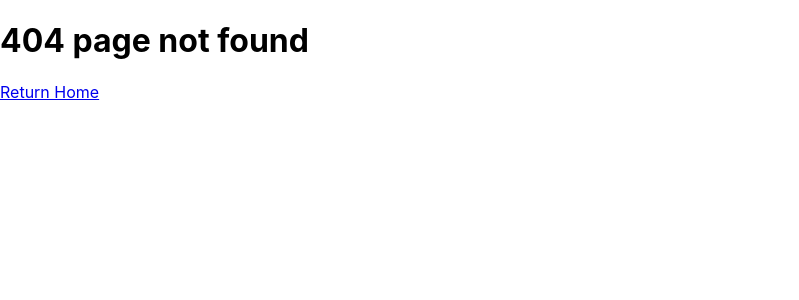
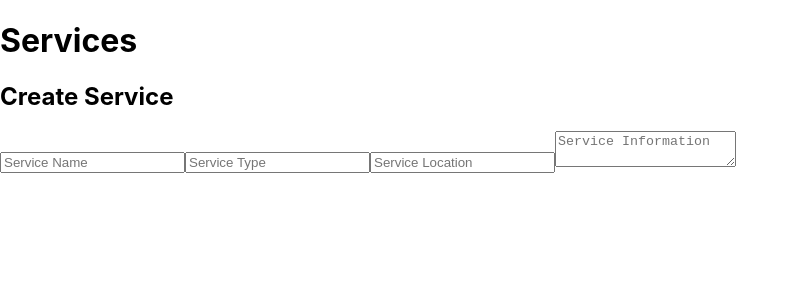
Before and after one commit to Jordan-Holm/handy_man, a React (Create React App) app in the folder client/: page /1/services in a window 1280 px wide. Before the commit this address had no page. Shown: the top 300 px of the page, without its empty margins (0-799 px from the left). Built offline with nearby package versions, Linux system fonts and the light colour scheme; no server answers.

Commit message:
service view completed

```diff
--- a/client/src/App.js
+++ b/client/src/App.js
@@ -1,6 +1,7 @@
 import { Routes, Route } from 'react-router-dom';
 import Home from './components/shared/home/Home';
 import Workers from './components/workers/Workers';
+import Services from './components/services/Services';
 import NoMatch from './components/shared/NoMatch';
 
 const App = () => (
@@ -8,6 +9,7 @@ const App = () => (
     <Routes>
       <Route path='/' element={<Home />} />
       <Route path='/workers' element={<Workers />} />
+      <Route path='/:workerId/services' element={<Services />} />
       <Route path='/*' element={<NoMatch />} />
     </Routes>
   </>
--- /dev/null
+++ b/client/src/components/services/ServiceForm.js
@@ -0,0 +1,60 @@
+import { useState, useEffect } from 'react';
+
+const ServiceForm = ({ addService, id, name, type, location, info, setEdit, updateService}) => {
+    const [service, setService] = useState({ name: '', type: '', location: '', info: '' })
+
+    useEffect( () => {
+        if (id) {
+            setService({ name, type, location, info })
+        }
+    }, [])
+
+    const handleSubmit = (e) => {
+        e.preventDefault()
+        if (id) {
+            updateService(id, service)
+            setEdit(false)
+        } else {
+            addService(service)
+        }
+        setService({ name: '', type: '', location: '', info: '' })
+    }
+
+    return(
+        <>
+            <h2>{id ? 'Edit' : 'Create'} Service</h2>
+            <form onSubmit={handleSubmit}>
+                <input
+                    name='name'
+                    value={service.name}
+                    onChange={(e) => setService({ ...service, name: e.target.value })}
+                    required
+                    placeholder='Service Name'
+                />
+                <input
+                    name='type'
+                    value={service.type}
+                    onChange={(e) => setService({ ...service, type: e.target.value })}
+                    required
+                    placeholder='Service Type'
+                />
+                <input
+                    name='location'
+                    value={service.location}
+                    onChange={(e) => setService({ ...service, location: e.target.value })}
+                    required
+                    placeholder='Service Location'
+                />
+                <textarea
+                    name='info'
+                    value={service.info}
+                    onChange={(e) => setService({ ...service, info: e.target.value })}
+                    required
+                    placeholder='Service Information'
+                />
+            </form>
+        </>
+    )
+}
+
+export default ServiceForm;
--- /dev/null
+++ b/client/src/components/services/ServiceList.js
@@ -0,0 +1,18 @@
+import ServiceShow from './ServiceShow';
+
+const ServiceList = ({ services, updateService, deleteService }) => (
+    <>
+        {
+            services.map( s =>
+               <ServiceShow
+                key={s.id}
+                {...s}
+                updateService={updateService}
+                deleteService={deleteService}
+               />
+            )
+        }
+    </>
+)
+
+export default ServiceList;
--- /dev/null
+++ b/client/src/components/services/ServiceShow.js
@@ -0,0 +1,44 @@
+import { useState } from "react";
+import ServiceForm from './ServiceForm';
+
+const ServiceShow = ({ id, name, type, location, info, updateService, deleteService }) => {
+    const [editing, setEdit] = useState(false)
+
+    return (
+        <>
+            <h3>{type}</h3>
+            <h4>{name}</h4>
+            <h5>{location}</h5>
+            <p>{info}</p>
+
+            { editing ?
+                <>
+                    <ServiceForm
+                        id={id}
+                        name={name}
+                        type={type}
+                        location={location}
+                        info={info}
+                        updateService={updateService}
+                        setEdit={setEdit}
+                    />
+                    <button onClick={() => setEdit(false)}>
+                        Cancel
+                    </button>
+                </>
+                :
+                <button onClick={() => setEdit(true)}>
+                    Edit
+                </button>
+            }
+            <button onClick={() => deleteService(id)}>
+                Delete
+            </button>
+            <button>
+                Comments
+            </button>
+        </>
+    )
+}
+
+export default ServiceShow;
--- /dev/null
+++ b/client/src/components/services/Services.js
@@ -0,0 +1,61 @@
+import { useState, useEffect } from 'react';
+import axios from 'axios';
+import { useParams } from 'react-router-dom';
+import ServiceList from './ServiceList';
+import ServiceForm from './ServiceForm';
+
+const Services = () => {
+    const [services, setServices] = useState([])
+
+    const { workerId } = useParams()
+
+    useEffect( () => {
+        axios.get(`/api/workers/${workerId}/services`)
+            .then ( res => setServices(res.data) )
+            .catch( err => console.log(err) )
+    }, [])
+
+    const addService = (service) => {
+        axios.post(`/api/workers/${workerId}/services`, { service })
+            .then( res => setServices([...services, res.data]))
+            .catch( err => console.log(err) )
+    }
+
+    const  updateService = (id, service) => {
+        axios.put(`/api/workers/${workerId}/services/${id}`, { service})
+            .then( res => {
+                const newUpdatedServices = services.map( s => {
+                    if (s.id === id) {
+                        return res.data
+                    }
+                    return s
+                })
+                setServices(newUpdatedServices)
+            })
+            .catch( err => console.log(err) )
+    }
+
+    const deleteService = (id) => {
+        axios.delete(`/api/workers/${workerId}/services/${id}`)
+            .then( res => {
+                setServices( services.filter( s => s.id !== id ))
+            })
+            .catch( err => console.log(err) )
+    }
+
+    return(
+        <>
+            <h1>Services</h1>
+            <ServiceForm
+                addService={addService}
+            />
+            <ServiceList
+                services={services}
+                updateService={updateService}
+                deleteService={deleteService}
+            />
+        </>
+    )
+}
+
+export default Services;
--- a/client/src/components/workers/Workers.js
+++ b/client/src/components/workers/Workers.js
@@ -22,7 +22,7 @@ const Workers = () => {
     axios.put(`/api/workers/${id}`, { worker })
       .then( res => {
         const newUpdatedWorkers = workers.map( w => {
-          if (w.id == id) {
+          if (w.id === id) {
             return res.data
           }
           return w
```
